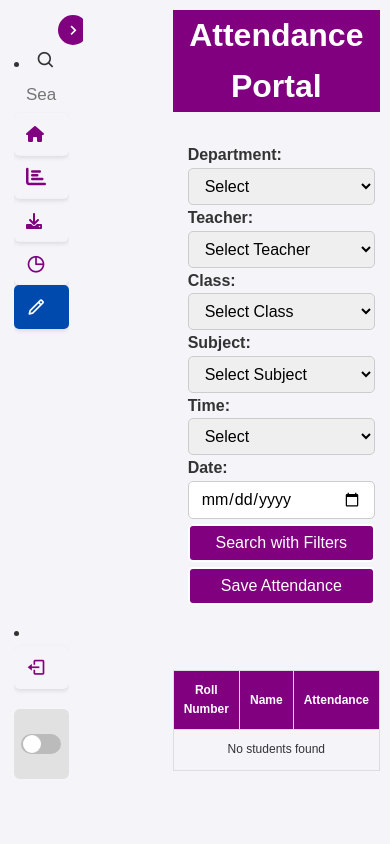
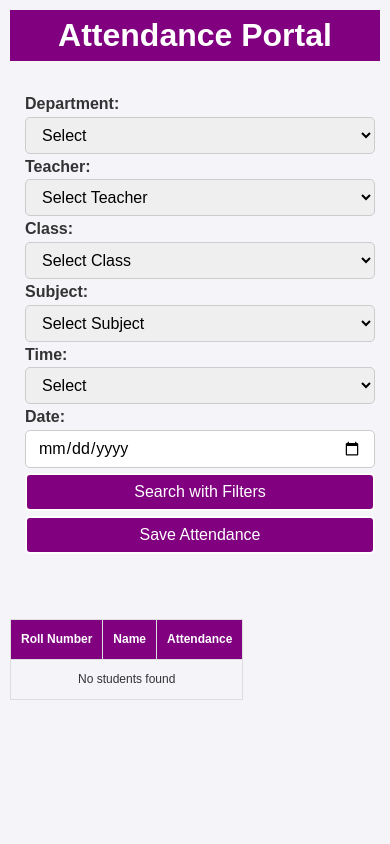
Before and after one commit to RohitSadavarti/smartone, a Flask app: page / in a window 390 px wide. Run offline with Flask 3, Linux system fonts and the light colour scheme; data that the repository does not hold is empty; some libraries are stand-ins or nearby versions.

Commit message:
Update sidebar.css

```diff
--- a/attendance-app/backend/static/sidebar.css
+++ b/attendance-app/backend/static/sidebar.css
@@ -225,15 +225,40 @@ body.dark .sidebar .toggle {
 
 @media screen and (max-width: 768px) {
     .sidebar {
-        width: 80px;
-        position: relative;
-        height: auto;
-        z-index: 100;
-        overflow-x: hidden;
-        transition: width 0.3s;
+        width: 250px; /* Full sidebar width */
+        position: fixed; /* Overlay it over the screen */
+        top: 0;
+        left: 0;
+        height: 100vh;
+        background: var(--sidebar-color); /* or your preferred bg */
+        z-index: 1000; /* On top of other content */
+        overflow-y: auto;
+        transform: translateX(-100%); /* Hide by default */
+        transition: transform 0.3s ease;
     }
 
-    .sidebar.close {
+    .sidebar.open {
+        transform: translateX(0); /* Slide in when open */
+    }
+
+    .home,
+    .main-content {
+        margin-left: 0 !important;
+        width: 100% !important;
+    }
+
+    .sidebar-toggle-backdrop {
+        display: none;
+        position: fixed;
+        top: 0;
+        left: 0;
         width: 100%;
+        height: 100%;
+        background-color: rgba(0,0,0,0.3);
+        z-index: 999;
+    }
+
+    .sidebar.open + .sidebar-toggle-backdrop {
+        display: block;
     }
 }
```
